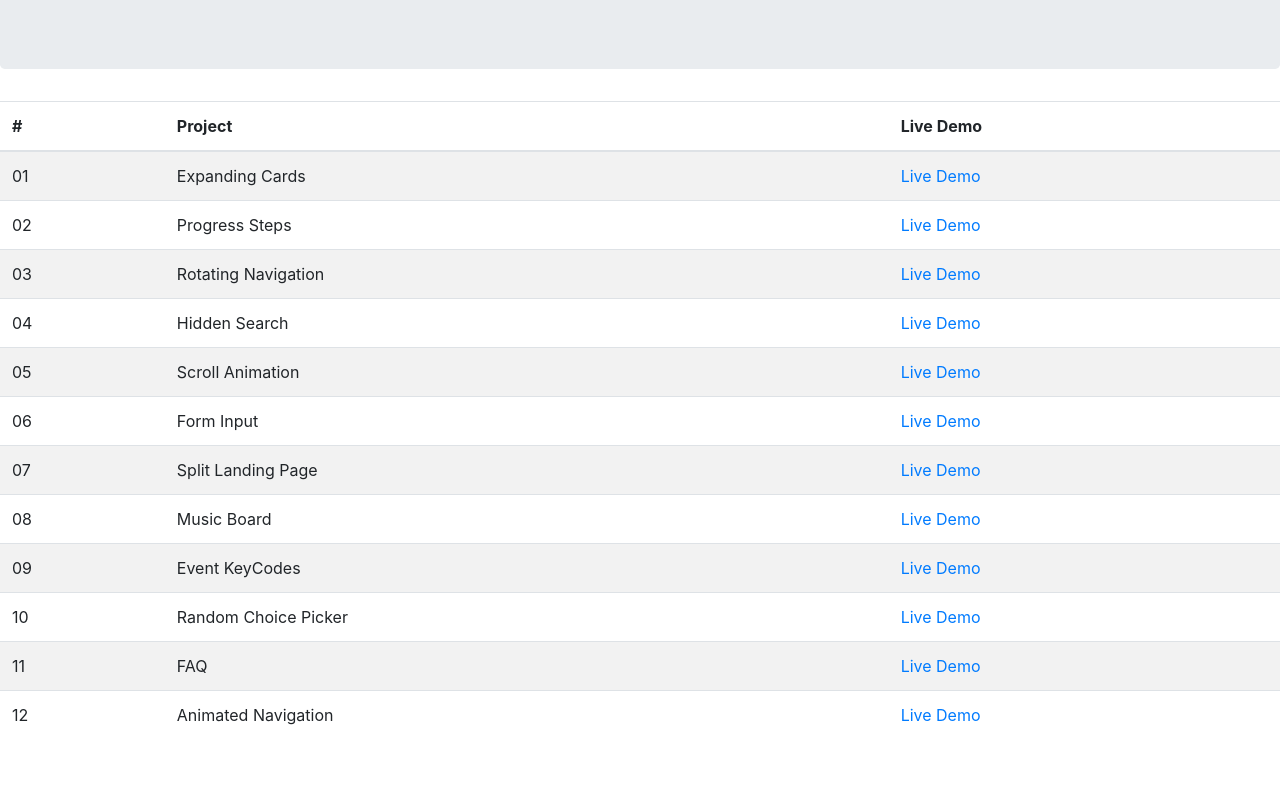
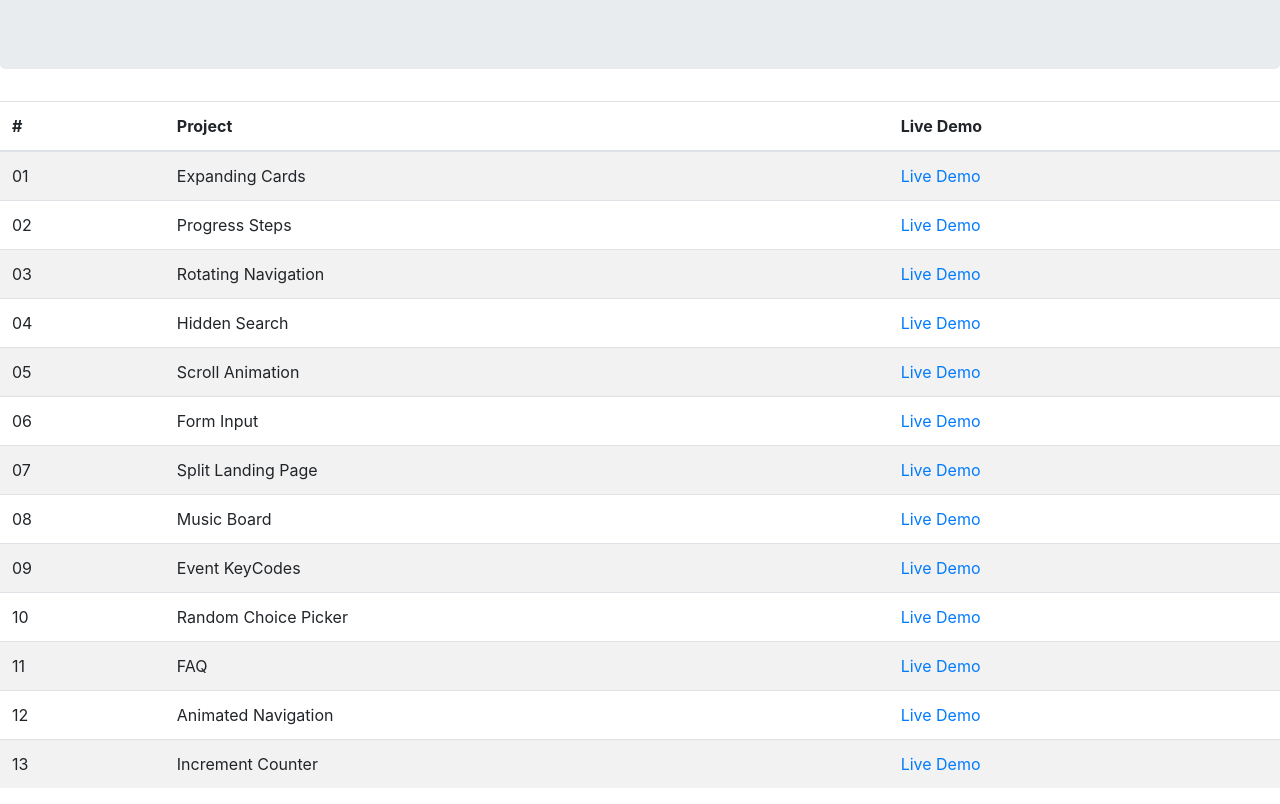
Before and after one commit to shrutikashish/50-Mini-Project-on-HTML-CSS-JS, a plain HTML site: page index.html in a window 1280 px wide. Shown: the part 115-919 px from the top of the page. Before the commit the page ends 870 px from the top, so only its background shows below. Drawn offline with nearby package versions, Linux system fonts and the light colour scheme.

Commit message:
modified index.html

```diff
--- a/index.html
+++ b/index.html
@@ -84,6 +84,11 @@
               <td>Animated Navigation</td>
               <td><a href="Project 12 Animated Navigation/index.html">Live Demo</a></td>
             </tr>
+            <tr>
+              <td>13</td>
+                <td>Increment Counter</td>
+                <td><a href="Project 13 Increment Counter/index.html">Live Demo</a></td>
+              </tr>
         </tbody>
       </table>
 </div>
```
